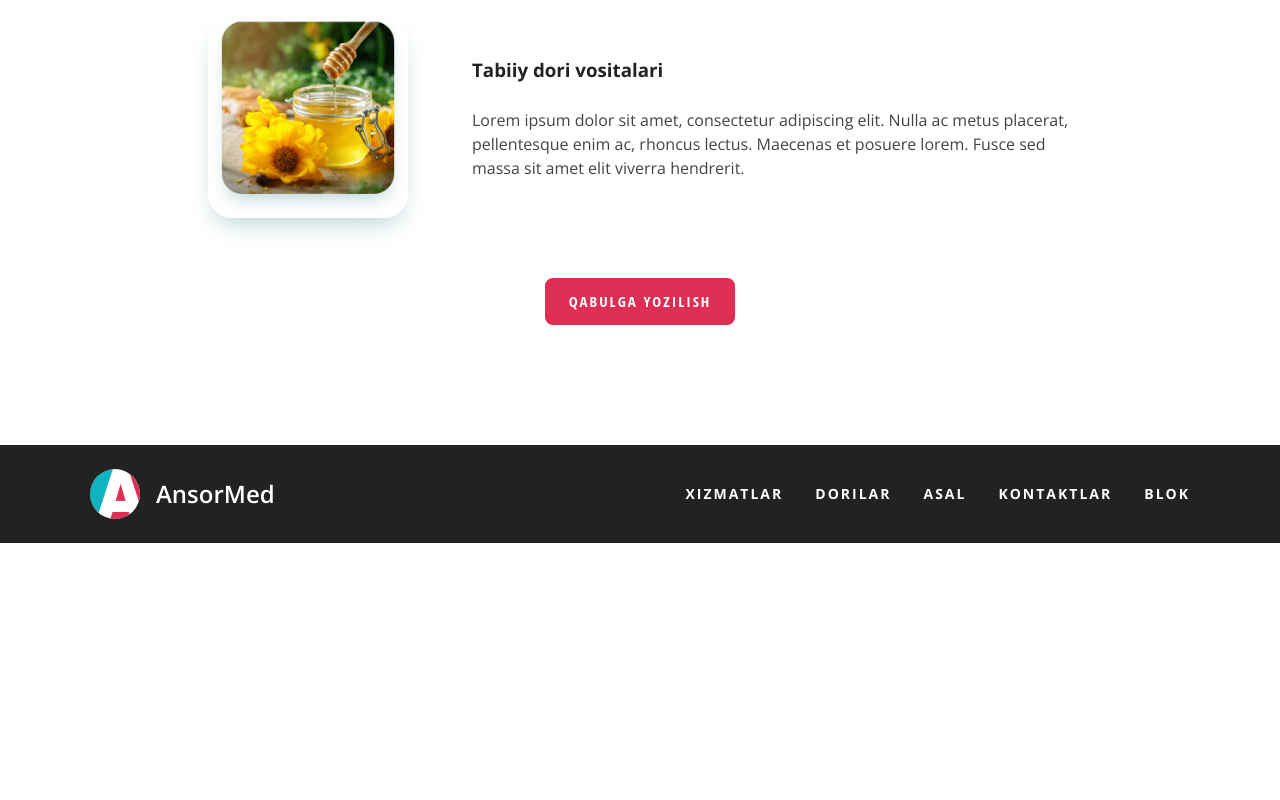
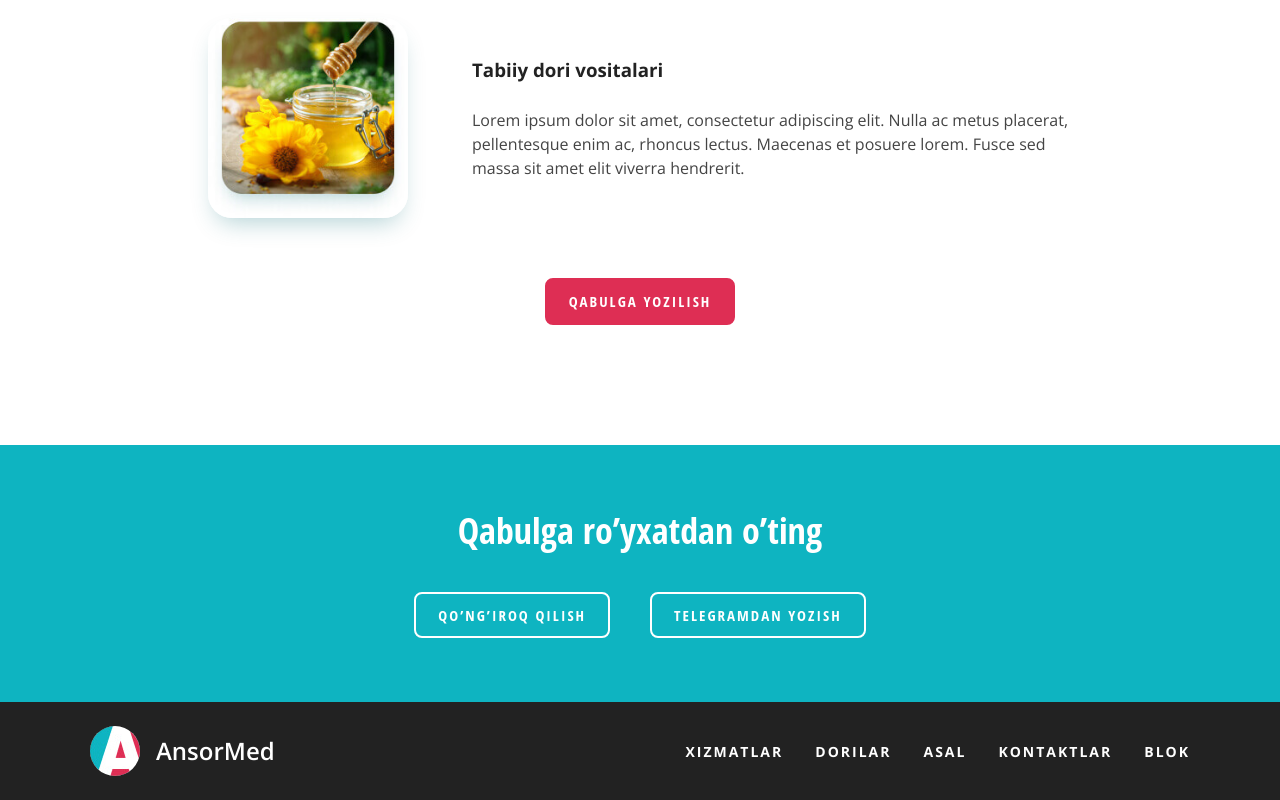
Before and after one commit to JaloliddinGofurov/ansormed2, a plain HTML site: page index.html in a window 1280 px wide. Shown: the part 1643-2443 px from the top of the page. Before the commit the page ends 2186 px from the top, so only its background shows below. Drawn offline with nearby package versions, Linux system fonts and the light colour scheme.

Commit message:
Add cta section

```diff
--- a/css/styles.css
+++ b/css/styles.css
@@ -1,6 +1,10 @@
 /*GLOBAL STILLAR*/
 * {
   box-sizing: border-box;
+}
+
+html {
+  scroll-behavior: smooth;
 }
 
 body {
@@ -156,6 +160,19 @@ margin-right: 32px;
    opacity: 1;
  }
 
+ .main-link-outline {
+  border-color: #fff;
+  background-color: transparent;
+  color: #fff;
+ }
+
+ .main-link-outline:hover {
+  border-color: transparent;
+  background-color: #de2e54;
+  color: #fff;
+ }
+
+
 /* HERO */
 .hero {
   background-color: #0EB4C1;
@@ -163,8 +180,8 @@ margin-right: 32px;
 }
 
 .hero-container {
-display: flex;
-justify-content: space-between;
+  display: flex;
+  justify-content: space-between;
 }
 
 .hero-content {
@@ -254,6 +271,33 @@ justify-content: space-between;
   justify-content: center;
 }
 
+/* CTA */
+.cta {
+  padding-top: 64px;
+  padding-bottom: 64px;
+  background-color: #0EB4C1;
+  color: #fff;
+}
+
+.cta-heading {
+  margin-top: 0;
+  margin-bottom: 40px;
+  font-size: 36px;
+  line-height: 1.2;
+  font-family: "Open Sans Condensed", "Open Sans", "Arial", sans-serif;
+  text-align: center;
+}
+
+.cta-links {
+  display: flex;
+  justify-content: center;
+  align-items: center;
+}
+
+ .cta-links-item:not(:last-child) {
+  margin-right: 40px;
+ }
+
 /*SITE FOOTER*/
 .site-footer {
   padding-top: 24px;
--- a/index.html
+++ b/index.html
@@ -19,7 +19,7 @@
 <!-- SITE HEADER -->
  <header class="site-header">
   <div class="site-header-container container">
-    <a class="site-logo" href="">
+    <a class="site-logo" href="#">
       <img class="site-logo-img" src="img/logo-icon.jpg" alt="AnsorMed2 logo-icon" width="50" height="50" srcset="img/logo-icon.jpg 1x, img/logo-icon@2x.jpg 2x">
       <span class="site-header-logo-text">AnsorMed</span>
     </a>
@@ -35,7 +35,7 @@
       </ul>
     </nav>
 
-    <a class="main-link" href="#">Qabulga yozilish</a>
+    <a class="main-link" href="#index-cta">Qabulga yozilish</a>
   </div>
  </header>
 
@@ -48,7 +48,7 @@
           Tabiiy davolash usullari yordamida kasalliklardan xalos bo’ling.
         </h2>
         <p class="hero-text">Hijoma, manual terapiya, zuluk va turli tabiiy giyohlar eng ko’p uchraydigan kasalliklarni yengishda yordam beradi. Sog’ligingizni o’z ishining professionallariga ishonib topshiring.</p>
-        <a class="main-link main-link-solid" href="#">Qabulga yozilish</a>
+        <a class="main-link main-link-solid" href="#index-cta">Qabulga yozilish</a>
       </div>
 
       <img class="hero-img" src="img/hero-img.png" alt="Tabib rasmi" width="423" height="504" srcset="img/hero-img.png 1x, img/hero-img@2.png 2x">
@@ -94,7 +94,18 @@
       </ul>
 
       <div class="index-services-actions">
-        <a class="main-link" href="#">Qabulga yozilish</a>
+        <a class="main-link" href="#index-cta">Qabulga yozilish</a>
+      </div>
+    </div>
+  </section>
+
+  <!-- CTA -->
+  <section class="cta" id="index-cta">
+    <div class="container">
+      <h2 class="cta-heading">Qabulga ro’yxatdan o’ting</h2>
+      <div class="cta-links">
+        <a class="cta-links-item main-link main-link-outline" href="tel:998973397570">Qo’ng’iroq qilish</a>
+        <a class="cta-links-item main-link main-link-outline" href="https://t.me/Posi_tive" target="_blank">Telegramdan yozish</a>
       </div>
     </div>
   </section>
```
